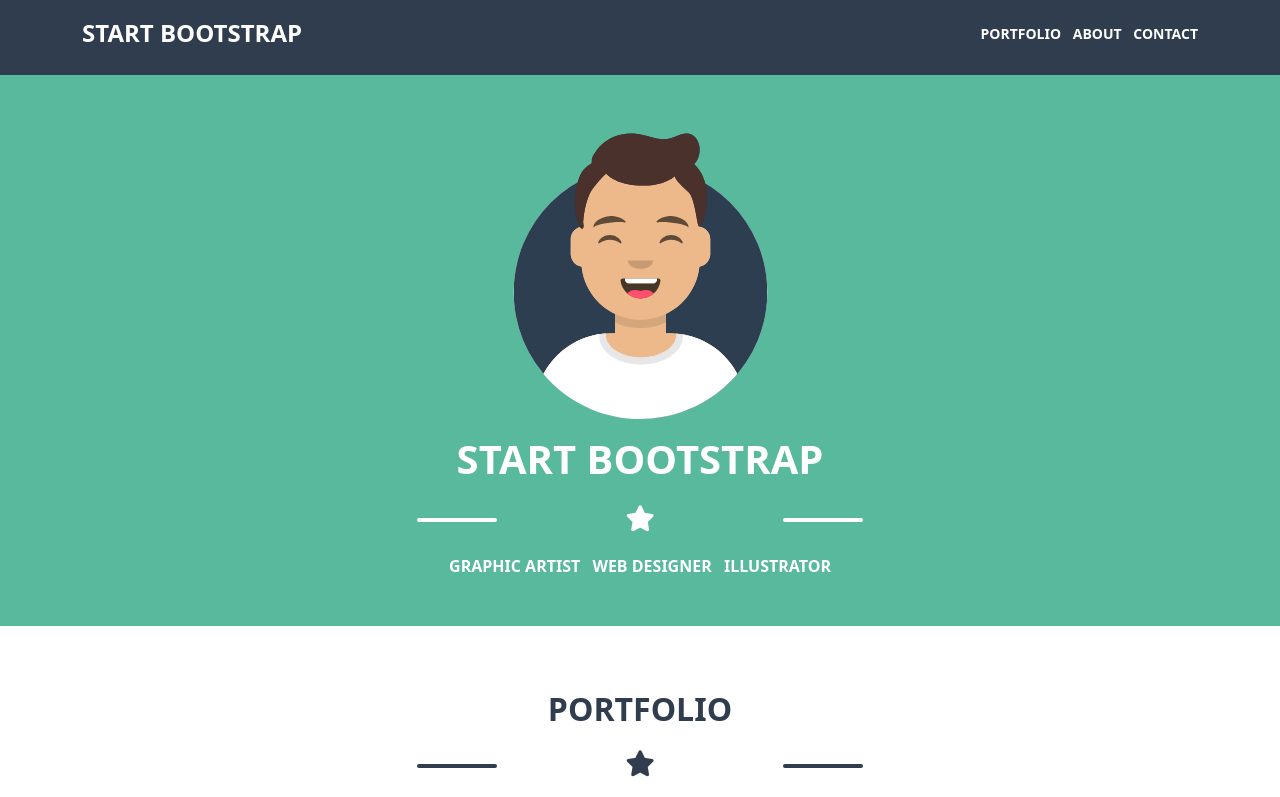
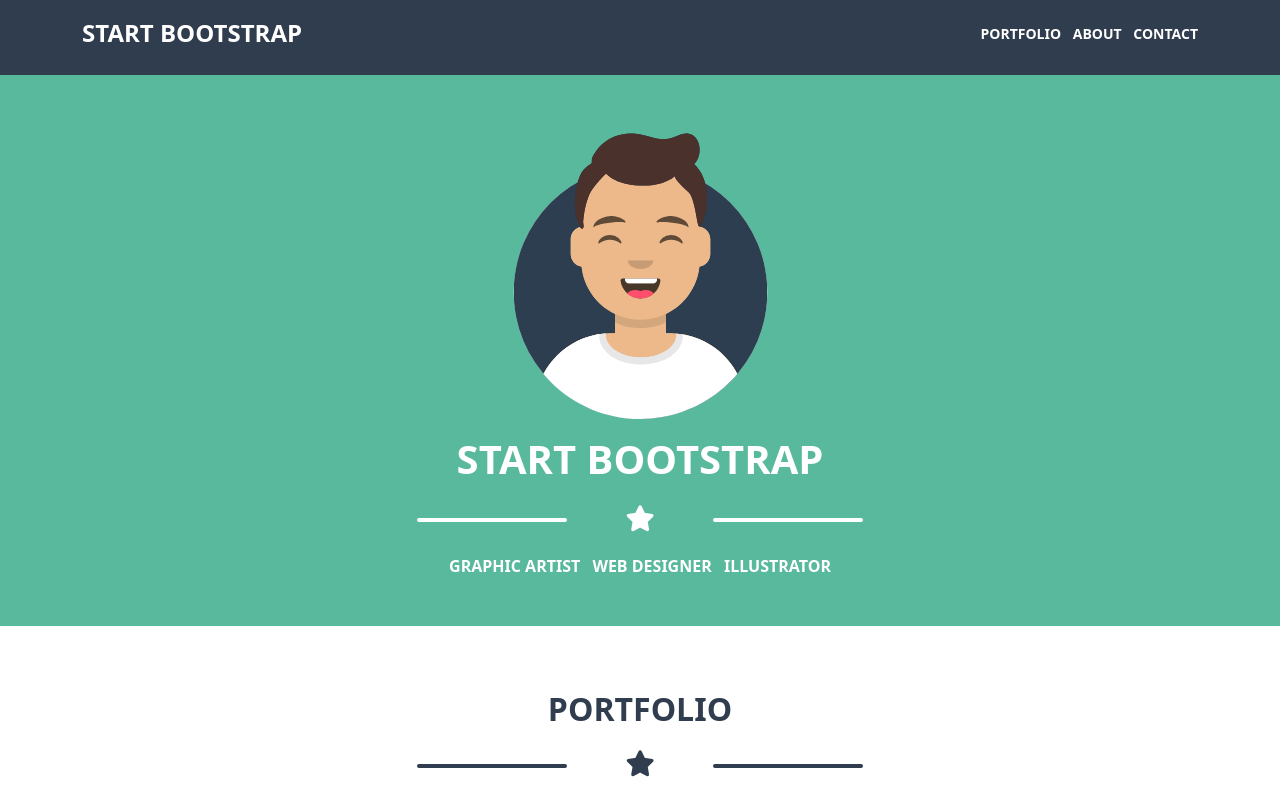
Before and after one commit to gds90/html-css-bootstrap-freelancer, a plain HTML site: page index.html in a window 1280 px wide. Shown: the top 797 px of the page. Drawn offline with nearby package versions, Linux system fonts and the light colour scheme.

Commit message:
Fixed star lines width on changing breakpoints

```diff
--- a/css/style.css
+++ b/css/style.css
@@ -136,3 +136,32 @@ header, .footer_bottom {
 .fs_14 {
     font-size: 14px;
 }
+
+@media screen and (min-width: 768px) {
+    .star:before {
+        width: 100px;
+    }
+    .star:after {
+        width: 100px;
+    }
+    .star.text-petrolium:before {
+        width: 100px;
+    }
+    .star.text-petrolium:after {
+        width: 100px;
+    }
+}
+@media screen and (min-width: 992px) {
+    .star:before {
+        width: 150px;
+    }
+    .star:after {
+        width: 150px;
+    }
+    .star.text-petrolium:before {
+        width: 150px;
+    }
+    .star.text-petrolium:after {
+        width: 150px;
+    }
+}
```
